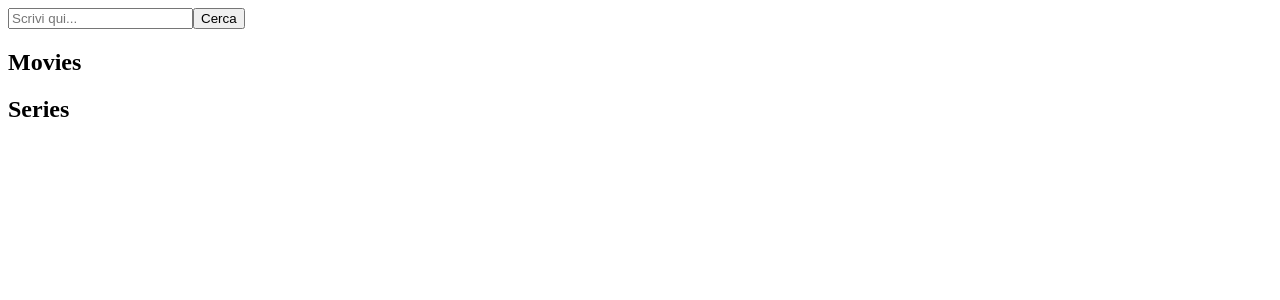
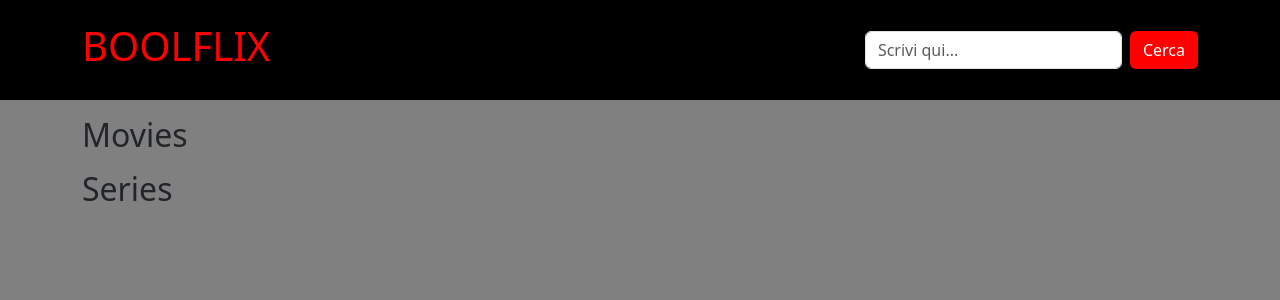
Before and after one commit to Giacomo-Arcangeli/vite-boolflix, a Vue app: page / in a window 1280 px wide. Shown: the top 300 px of the page. Built offline with nearby package versions, Linux system fonts and the light colour scheme.

Commit message:
add header layout

```diff
--- a/src/App.vue
+++ b/src/App.vue
@@ -51,4 +51,10 @@ export default {
   <AppMain />
 </template>
 
-<style lang="scss"></style>
+
+
+<style lang="scss">
+li {
+  list-style-type: none;
+}
+</style>
--- a/src/components/AppHeader.vue
+++ b/src/components/AppHeader.vue
@@ -18,7 +18,23 @@ export default {
 </script>
 
 <template>
-    <SearchForm @term-change="setTitleFilter" />
+    <header class="bg-black">
+        <div class="container">
+            <h1>BOOLFLIX</h1>
+            <SearchForm @term-change="setTitleFilter" />
+        </div>
+    </header>
 </template>
 
-<style lang="scss" scoped></style>
+<style lang="scss" scoped>
+.container {
+    height: 100px;
+    display: flex;
+    justify-content: space-between;
+    align-items: center;
+}
+
+h1 {
+    color: red;
+}
+</style>
--- a/src/components/AppMain.vue
+++ b/src/components/AppMain.vue
@@ -11,18 +11,32 @@ export default {
 };
 </script>
 
+
 <template>
+    <main>
+        <div class="container">
             <!-- MOVIES -->
             <section id="movies">
-        <h2>Movies</h2>
+                <h2 class="mt-3">Movies</h2>
+                <div class="movie-section">
                     <ContentsCard v-for="movie in store.movies" :key="movie.id" :item="movie" />
+                </div>
             </section>
 
             <!-- SERIES -->
             <section id="series">
-        <h2>Series</h2>
+                <h2 class="mt-3">Series</h2>
                 <ContentsCard v-for="serie in store.series" :key="serie.id" :item="serie" />
             </section>
+        </div>
+    </main>
 </template>
 
-<style lang="scss" scoped></style>
+
+<style lang="scss" scoped>
+main {
+    height: calc(100vh - 100px);
+    background-color: grey;
+    overflow: auto;
+}
+</style>
--- a/src/components/ContentsCard.vue
+++ b/src/components/ContentsCard.vue
@@ -50,4 +50,13 @@ export default {
 </template>
 
 
-<style lang="scss" scoped></style>
+<style lang="scss" scoped>
+ul {
+    margin: 20px 0;
+    border-top: 2px solid black;
+    display: flex;
+    flex-direction: column;
+    align-items: center;
+    justify-content: center;
+}
+</style>
--- a/src/components/SearchForm.vue
+++ b/src/components/SearchForm.vue
@@ -12,12 +12,21 @@ export default {
 
 
 <template>
-    <form @submit.prevent="$emit('term-change', searchTerm)">
-        <input type="text" placeholder="Scrivi qui..." v-model.trim="searchTerm">
-        <button>Cerca</button>
+    <form @submit.prevent="$emit('term-change', searchTerm)" class="">
+        <input class="form-control" type="text" placeholder="Scrivi qui..." v-model.trim="searchTerm">
+        <button class="btn ms-2">Cerca</button>
     </form>
 </template>
 
 
 
-<style lang="scss" scoped></style>
+<style lang="scss" scoped>
+form {
+    display: flex;
+}
+
+button {
+    background-color: red;
+    color: white;
+}
+</style>
--- a/src/main.js
+++ b/src/main.js
@@ -1,4 +1,4 @@
 import { createApp } from "vue";
 import App from "./App.vue";
-
+import "bootstrap/dist/css/bootstrap.css";
 createApp(App).mount("#app");
```
Lines whose indentation alone changed are shown as unchanged.
